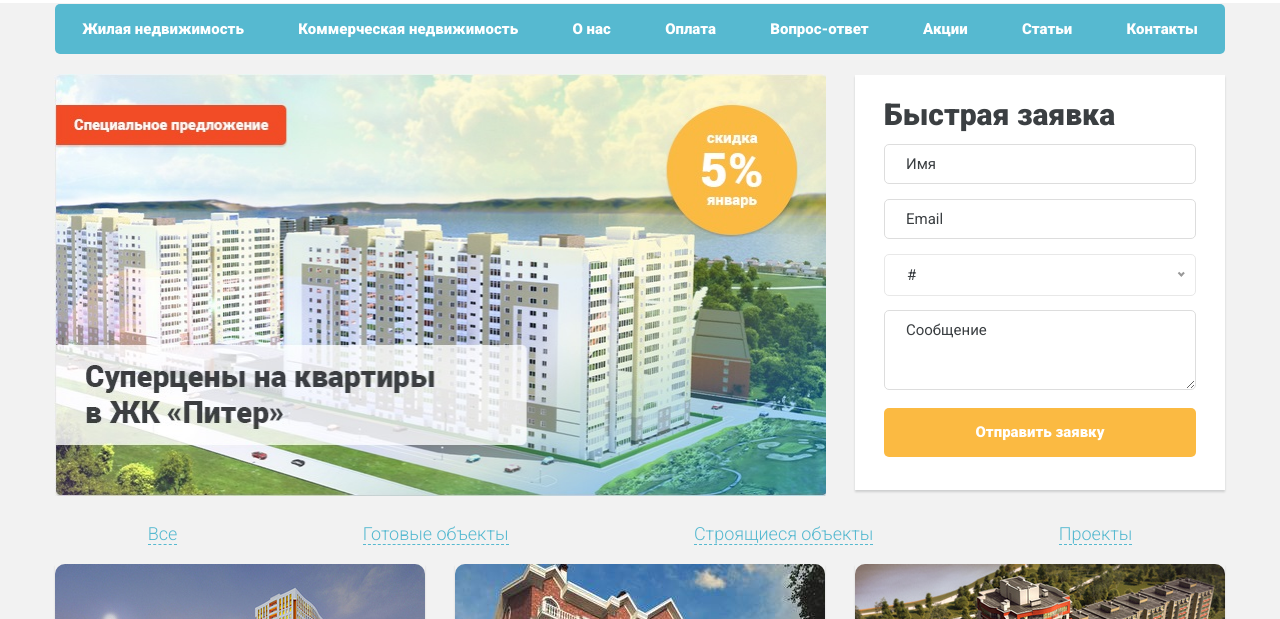
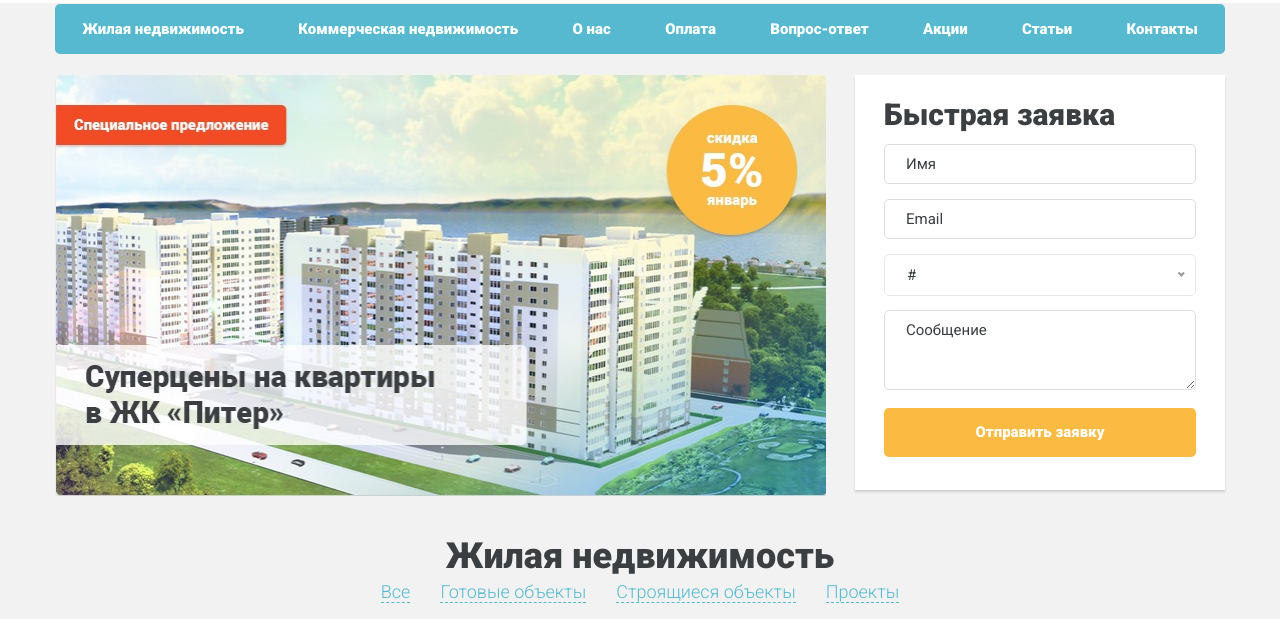
Before and after one commit to Vasulevus-work/test-site, a plain HTML site: page index.html in a window 1280 px wide. Shown: the part 116-735 px from the top of the page. Drawn offline with Linux system fonts and the light colour scheme.

Commit message:
Робоча версія табів(потрібні ще стилі)

```diff
--- a/css/style.css
+++ b/css/style.css
@@ -459,10 +459,10 @@ card {
     padding: 0;
     display: flex;
     flex-wrap: wrap;
+    justify-content: center;
 }
 
 .smallMenu li{
-    flex-grow:1;
     text-align:center;
     padding: 0 15px;
 }
--- a/index.html
+++ b/index.html
@@ -147,12 +147,15 @@
     </div>
     <div id="tabs">
         <!-- Вкладки выполнены в виде списка с якорными ссылками -->
+        <div class="container change">
+        <h2 class="zagolovok">Жилая недвижимость</h2>
         <ul class="tabs smallMenu flex-colum">
           <li class="tab active"><a href="#all" class="active">Все</a></li>
           <li class="tab"><a href="#ready">Готовые объекты</a></li>
           <li class="tab"><a href="#building">Строящиеся объекты</a></li>
           <li><a href="#projects">Проекты</a></li>
         </ul>
+      </div>
         <!-- Содержимое каждой вкладки имеет id в соответствии с якорной ссылкой -->
         <div class="tabs-content">
           <div id="all">
```
